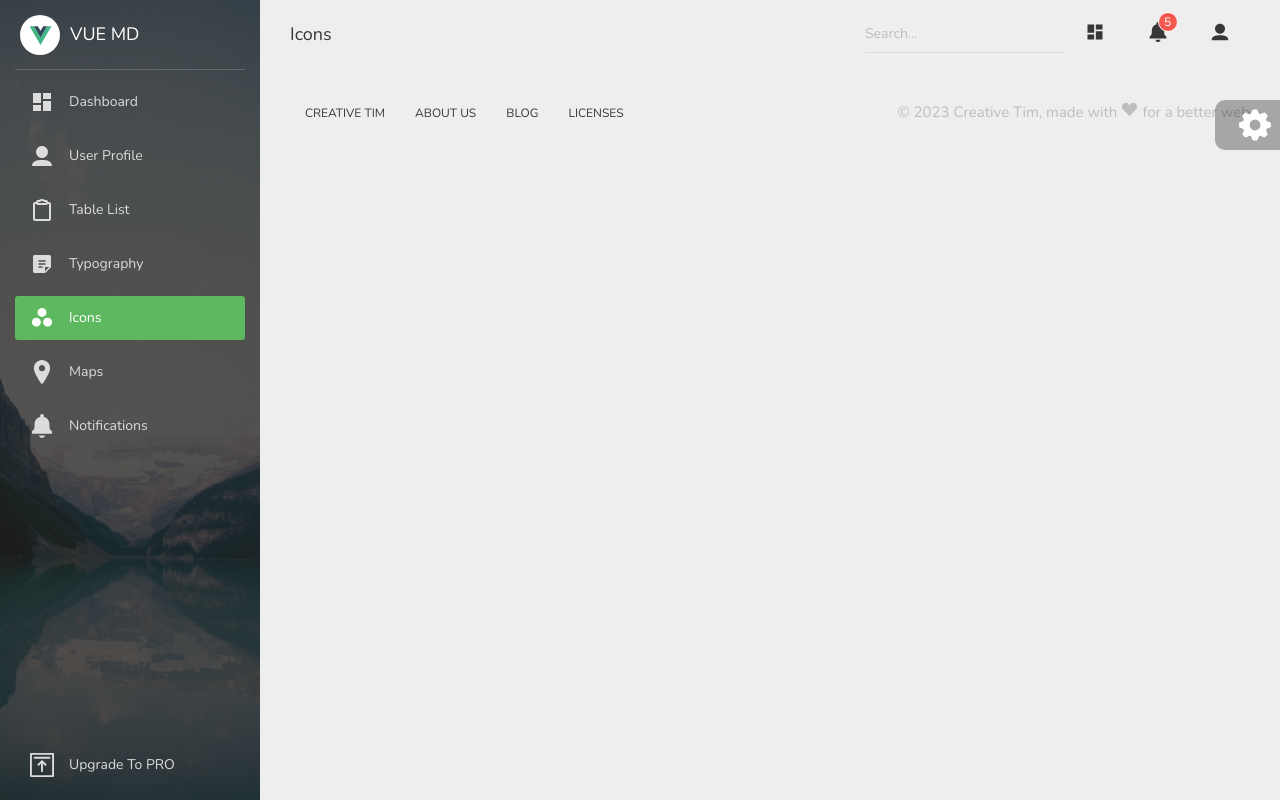
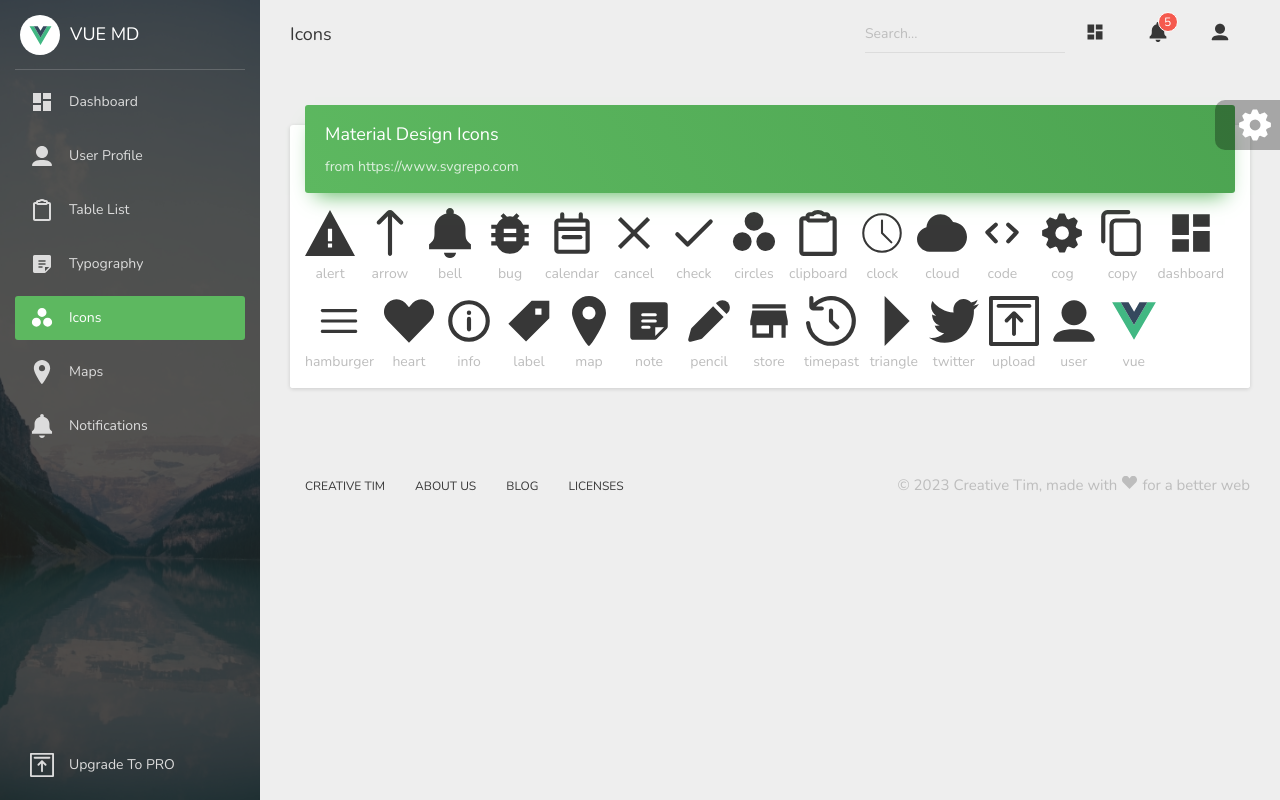
Before and after one commit to chichoon/vue-dashboard, a Vue app: page /icons in a window 1280 px wide. Built offline with nearby package versions, Linux system fonts and the light colour scheme; what evui would draw is missing.

Commit message:
feat: :sparkles: 아이콘 페이지 추가

```diff
--- /dev/null
+++ b/src/components/atoms/IconComponent.vue
@@ -0,0 +1,34 @@
+<script setup lang="ts">
+import type { Component } from 'vue';
+
+import TextComponent from './TextComponent.vue';
+
+interface Props {
+  icon: Component;
+  name: string;
+}
+
+defineProps<Props>();
+</script>
+
+<template>
+  <div class="icon">
+    <component :is="icon" />
+    <TextComponent :text="name" size="md" color="secondary" />
+  </div>
+</template>
+
+<style scoped lang="scss">
+.icon {
+  display: flex;
+  flex-direction: column;
+  align-items: center;
+
+  & > svg {
+    width: 50px;
+    height: 50px;
+    margin-bottom: 5px;
+    color: var(--text-primary);
+  }
+}
+</style>
--- a/src/components/molecules/GNB/GNB.vue
+++ b/src/components/molecules/GNB/GNB.vue
@@ -1,10 +1,11 @@
 <script setup lang="ts">
+import { storeToRefs } from 'pinia';
+
 import NavigationElement from '@/components/atoms/NavigationElement.vue';
 import SearchBar from '@/components/atoms/SearchBar.vue';
 import { VueIcon, UploadIcon } from '@/components/icons';
 import { useSettings } from '@/stores/useSettings';
 import { NAV_LIST } from './constants';
-import { storeToRefs } from 'pinia';
 
 const settingsStore = useSettings();
 const { settings } = storeToRefs(settingsStore);
--- a/src/components/molecules/GNB/constants.ts
+++ b/src/components/molecules/GNB/constants.ts
@@ -5,8 +5,31 @@ import {
   NoteIcon,
   CirclesIcon,
   MapIcon,
-  BellIcon
+  BellIcon,
+  AlertIcon,
+  ArrowIcon,
+  BugIcon,
+  CalendarIcon,
+  CancelIcon,
+  CheckIcon,
+  ClockIcon,
+  CodeIcon,
+  CogIcon,
+  CopyIcon,
+  HamburgerIcon,
+  HeartIcon,
+  InfoIcon,
+  LabelIcon,
+  PencilIcon,
+  StoreIcon,
+  TimePastIcon,
+  TriangleIcon,
+  TwitterIcon,
+  UploadIcon,
+  VueIcon,
+  CloudIcon
 } from '@/components/icons';
+import type { IconType } from '@/types/common';
 import type { Component } from 'vue';
 
 interface NavElement {
@@ -24,3 +47,35 @@ export const NAV_LIST: NavElement[] = [
   { icon: MapIcon, text: 'Maps', to: '/maps' },
   { icon: BellIcon, text: 'Notifications', to: '/notifications' }
 ];
+
+export const ICON_LIST: Record<IconType, Component> = {
+  alert: AlertIcon,
+  arrow: ArrowIcon,
+  bell: BellIcon,
+  bug: BugIcon,
+  calendar: CalendarIcon,
+  cancel: CancelIcon,
+  check: CheckIcon,
+  circles: CirclesIcon,
+  clipboard: ClipboardIcon,
+  clock: ClockIcon,
+  cloud: CloudIcon,
+  code: CodeIcon,
+  cog: CogIcon,
+  copy: CopyIcon,
+  dashboard: DashboardIcon,
+  hamburger: HamburgerIcon,
+  heart: HeartIcon,
+  info: InfoIcon,
+  label: LabelIcon,
+  map: MapIcon,
+  note: NoteIcon,
+  pencil: PencilIcon,
+  store: StoreIcon,
+  timepast: TimePastIcon,
+  triangle: TriangleIcon,
+  twitter: TwitterIcon,
+  upload: UploadIcon,
+  user: UserIcon,
+  vue: VueIcon
+};
--- a/src/views/IconsView.vue
+++ b/src/views/IconsView.vue
@@ -1,7 +1,49 @@
-<script setup lang="ts"></script>
+<script setup lang="ts">
+import IconComponent from '@/components/atoms/IconComponent.vue';
+import { DashboardTitleItem } from '@/components/molecules/Dashboard';
+import { ICON_LIST } from '@/components/molecules/GNB/constants';
+import type { IconType } from '@/types/common';
+
+const ICON_KEYS: IconType[] = Object.keys(ICON_LIST) as IconType[];
+</script>
 
 <template>
-  <div class="icons-view"></div>
+  <div class="icons-view">
+    <DashboardTitleItem
+      color="success"
+      title="Material Design Icons"
+      subtitle="from https://www.svgrepo.com"
+    >
+      <template #bottom>
+        <div class="icons-view__list">
+          <IconComponent
+            v-for="iconName in ICON_KEYS"
+            :key="iconName"
+            :icon="ICON_LIST[iconName]"
+            :name="iconName"
+          />
+        </div>
+      </template>
+    </DashboardTitleItem>
+  </div>
 </template>
 
-<style scoped lang="scss"></style>
+<style scoped lang="scss">
+.icons-view {
+  display: flex;
+  flex-direction: column;
+  padding: 30px 15px;
+
+  & > section {
+    width: 100%;
+    max-width: 100%;
+    min-width: 100%;
+  }
+
+  &__list {
+    display: flex;
+    flex-wrap: wrap;
+    gap: 10px;
+  }
+}
+</style>
```
Also changed, not shown: src/types/common.ts (+30 -0 lines).
